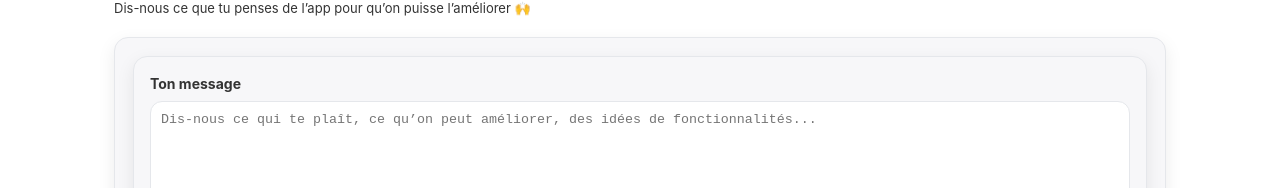
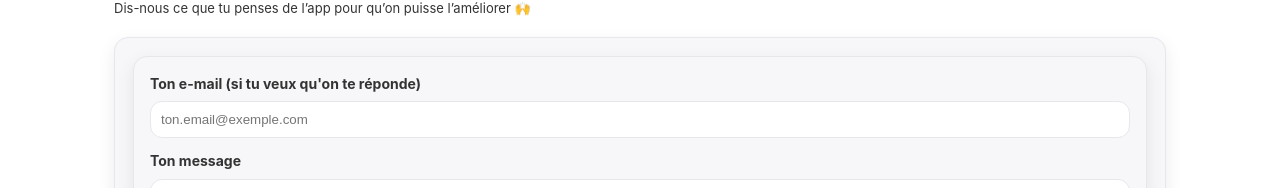
Before and after one commit to lebasquelyza/appli-files, a Next.js app in the folder apps/web/: page /dashboard/avis in a window 1280 px wide. Shown: the part 118-306 px from the top of the page. Built offline with nearby package versions, Linux system fonts and the light colour scheme; no server answers.

Commit message:
Update page.tsx

```diff
--- a/apps/web/app/dashboard/avis/page.tsx
+++ b/apps/web/app/dashboard/avis/page.tsx
@@ -10,6 +10,7 @@ async function sendFeedback(formData: FormData) {
   "use server";
 
   const message = (formData.get("feedback") || "").toString().trim();
+  const email = (formData.get("email") || "").toString().trim();
 
   if (!message) {
     redirect("/dashboard/avis?error=empty");
@@ -21,6 +22,9 @@ async function sendFeedback(formData: FormData) {
     redirect("/dashboard/avis?error=server");
   }
 
+  const safeMessage = message.replace(/</g, "&lt;");
+  const safeEmail = email.replace(/</g, "&lt;");
+
   // Même style d'appel que dans /api/auth/send-reset
   const resp = await fetch("https://api.resend.com/emails", {
     method: "POST",
@@ -29,7 +33,6 @@ async function sendFeedback(formData: FormData) {
       "Content-Type": "application/json",
     },
     body: JSON.stringify({
-      // on réutilise le même "from" qui fonctionne déjà pour toi
       from: "Files Coaching <no-reply@appli.files-coaching.com>",
       to: "sportifandpro@gmail.com",
       subject: "Nouvel avis utilisateur",
@@ -37,9 +40,22 @@ async function sendFeedback(formData: FormData) {
         <div style="font-family:Arial,Helvetica,sans-serif;max-width:560px;margin:0 auto">
           <h2 style="color:#111">Nouvel avis utilisateur</h2>
           <p>Un utilisateur a envoyé un avis depuis l'app Files Coaching :</p>
+
+          <div style="margin:8px 0 16px 0;padding:10px 12px;border-radius:8px;background:#e5e7eb;">
+            <p style="margin:0 0 4px 0;font-size:14px;">
+              <strong>Email du client :</strong>
+              ${
+                safeEmail
+                  ? safeEmail
+                  : '<span style="color:#6b7280;font-style:italic;">non renseigné</span>'
+              }
+            </p>
+          </div>
+
           <div style="margin:16px 0;padding:12px 14px;border-radius:8px;background:#f3f4f6;white-space:pre-wrap;">
-            ${message.replace(/</g, "&lt;")}
+            ${safeMessage}
           </div>
+
           <hr style="border:none;border-top:1px solid #eee;margin:18px 0"/>
           <p style="font-size:12px;color:#888">Cet e-mail a été généré automatiquement par la page &laquo; Votre avis &raquo;.</p>
         </div>
@@ -138,6 +154,24 @@ export default function Page({
       <section className="section" style={{ marginTop: 12 }}>
         <div className="card">
           <form action={sendFeedback}>
+            {/* Champ email */}
+            <label
+              htmlFor="email"
+              className="label"
+              style={{ display: "block", fontWeight: 700, marginBottom: 6 }}
+            >
+              Ton e-mail (si tu veux qu&apos;on te réponde)
+            </label>
+            <input
+              id="email"
+              name="email"
+              type="email"
+              className="input"
+              style={{ width: "100%", marginBottom: 12 }}
+              placeholder="ton.email@exemple.com"
+            />
+
+            {/* Champ message */}
             <label
               htmlFor="feedback"
               className="label"
```
